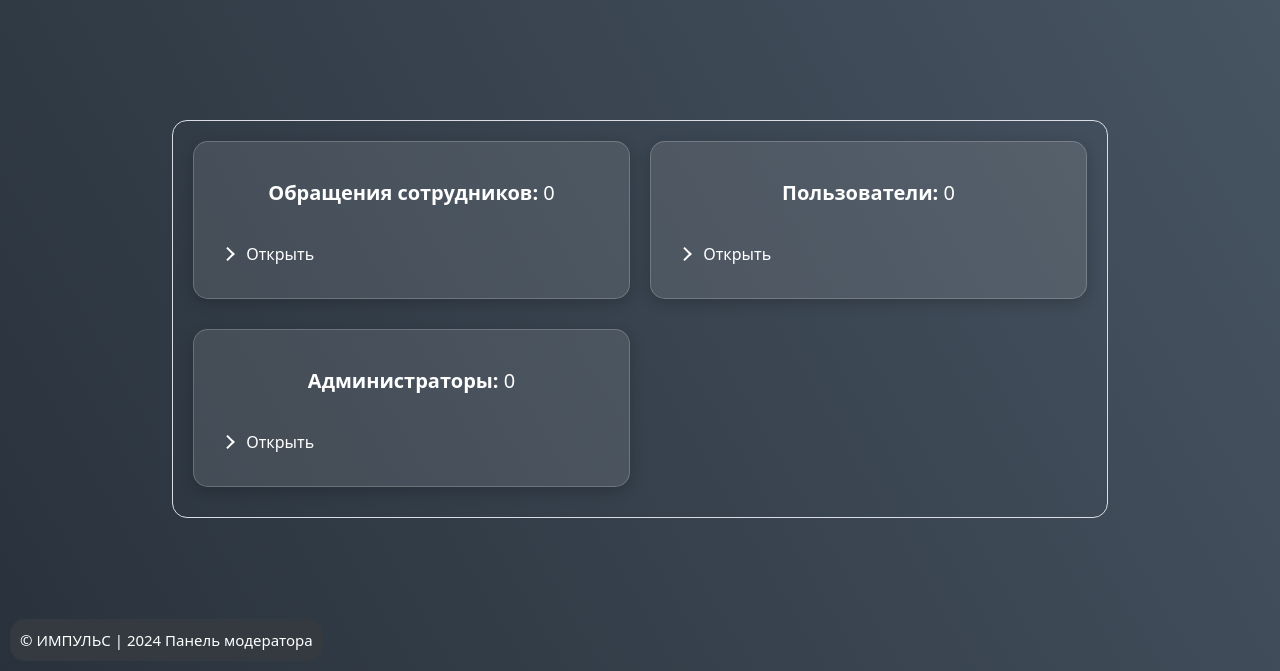
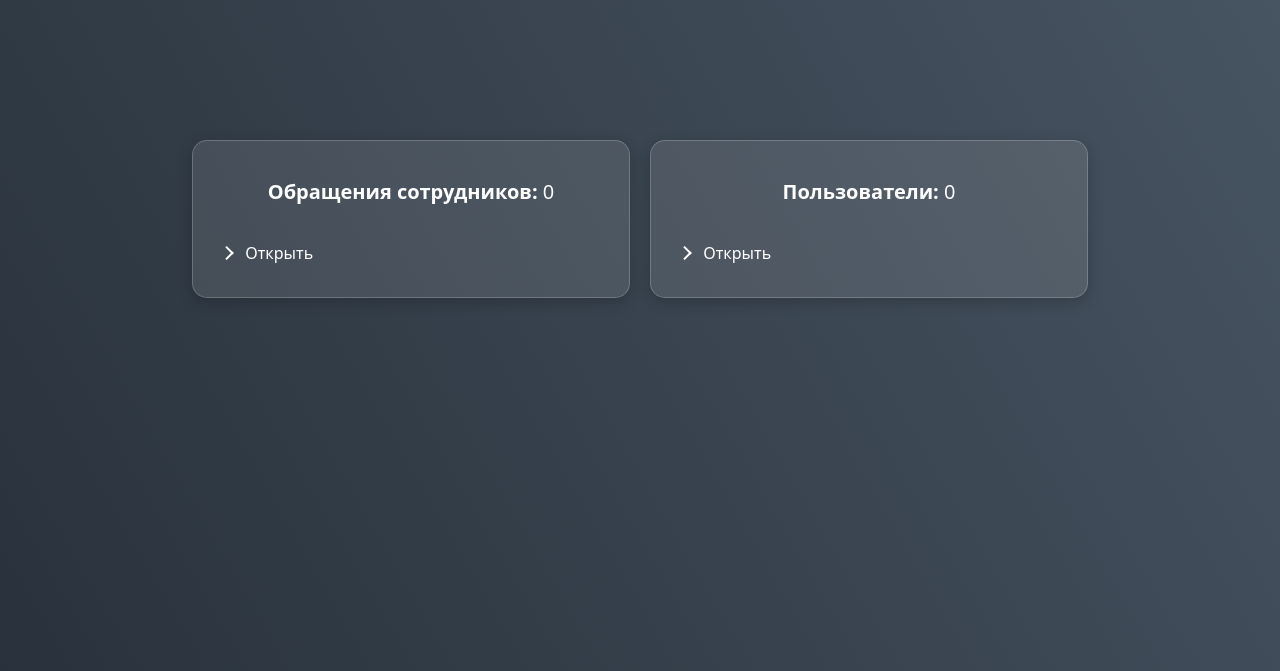
Before and after one commit to gh122R/Impuls, a PHP site: page /src/views/moderator-panel/index.html in a window 1280 px wide. Shown: the part 129-800 px from the top of the page. Run offline with PHP 8.4, Linux system fonts and the light colour scheme.

Commit message:
Мелкие правки. Доработка панели модератора

```diff
--- a/public/scripts/moderator-panel.js
+++ b/public/scripts/moderator-panel.js
@@ -1,6 +1,10 @@
-getUsersButton = document.getElementById('accordion-2')
-function UserInteraction(){
-    function getAllUsers () {
+class userInteraction{
+    constructor() {
+        this.getUsersButton = document.getElementById('accordion-2')
+        this.init()
+    }
+
+     async getAllUsers () {
         fetch('/getAllUsers', {
             method: 'GET',
             headers: {
@@ -10,13 +14,14 @@ function UserInteraction(){
             .then(response => response.json())
             .then(data => {
                 if (data.users){
-                    updateAllUsers(data.users)
+                    this.updateAllUsers(data.users)
                 }
             }).catch(error => {
             console.log(error)
         })
+    }
 
-        function updateAllUsers(users){
+     updateAllUsers(users){
         const usersAccordion = document.querySelector(".users-accordion")
         users.length === 0 ? usersAccordion.innerHTML = 'Пользователей нет. Как это возможно 0_0?' : users.forEach(user => {
             let id = document.createElement("span").innerHTML = user.id
@@ -43,9 +48,8 @@ function UserInteraction(){
             usersAccordion.append(aboutUser)
         })
     }
-    }
 
-   async function deleteUser(){
+    async deleteUser(){
         try {
             const fetchDel =  await fetch('/deleteUser',{
                 method: 'POST',
@@ -56,17 +60,12 @@ function UserInteraction(){
                 body: JSON.stringify({userId: usrId})
             })
             const data = await fetchDel.json();
-            if (data.success){
-                console.log('success!')
-            }else{
-                console.log('error!')
-            }
         }catch (error){
             console.log(error)
         }
     }
 
-    async function setUserRole() {
+    async setUserRole() {
         try {
             const fetchSetRole = await fetch('/setRole', {
                 method: 'POST',
@@ -86,10 +85,100 @@ function UserInteraction(){
             console.log(error)
         }
     }
-    getUsersButton.addEventListener("click",  () => {
+
+    init(){
+        this.getUsersButton.addEventListener("click",  () => {
             document.querySelector('.users-accordion').innerHTML = ''
-        getAllUsers()
+            this.getAllUsers()
+        })
+    }
+}
+
+class complaintInteraction{
+
+    constructor() {
+        this.getComplaintsButton = document.getElementById('accordion-1')
+        this.init()
+    }
+    async getAllComplaints(){
+        fetch('/getAllComplaints', {
+            method: 'GET',
+            headers: {
+                'X-Requested-With': 'XMLHttpRequest'
+            }
+        })
+            .then(response => response.json())
+            .then(data => {
+                if(data.complaints){
+                    this.updateComplaints(data.complaints)
+                }
+            }).catch(error  => {
+                console.log(error)
         })
     }
 
-UserInteraction()
+    updateComplaints(complaints) {
+        const usersAccordion = document.querySelector(".complaints-accordion")
+        complaints.length === 0 ? usersAccordion.innerHTML = 'Обращений нет.' : complaints.forEach(complaint => {
+            let id = document.createElement("span").innerHTML = complaint.id + 1
+            let fullName = document.createElement("span").innerHTML = complaint.first_name +  ` ` + complaint.surname
+            let aboutComplaint = document.createElement("div")
+            aboutComplaint.innerHTML = `
+                <div class="accordion">
+                      <input type="checkbox" id="accordion-${id}" name="accordion-checkbox" hidden>
+                      <label class="accordion-header" for="accordion-${id}">
+                        <i class="icon icon-arrow-right mr-1"></i>
+                        #${id-1} ${complaint.problem_category} | ${complaint.department}
+                        <span class="status-container">
+                        <span class="status-complaint ${complaint.status === 'В обработке' ? "processing"
+                                                                        : complaint.status === 'В работе' ? "in-work" : "finished"}">
+                                                                        ${complaint.status}</span></span>
+                      </label>
+                      <div class="accordion-body">
+                         <p>Отправитель: ${fullName}</p>
+                         <div class="accordion accordion-comment">
+                              <input type="checkbox" id="accordion-complaint-description-${id}" name="accordion-checkbox" hidden>
+                              <label class="accordion-header" for="accordion-complaint-description-${id}">
+                                <i class="icon icon-arrow-right mr-1"></i>
+                                Комментариий пользователя
+                              </label>
+                              <div class="accordion-body accordion-body-comment">
+                              <blockquote>
+                              <p>${complaint.description} </p>
+                              <cite>- ${fullName}</cite>
+                            </blockquote>
+                              </div>
+                        </div>
+                        ${complaint.admin_comment ? `
+                        <div class="accordion accordion-comment">
+                              <input type="checkbox" id="accordion-complaint-admin-comment-${id}" name="accordion-checkbox" hidden>
+                              <label class="accordion-header" for="accordion-complaint-admin-comment-${id}">
+                                <i class="icon icon-arrow-right mr-1"></i>
+                                Комментариий администратора
+                              </label>
+                              <div class="accordion-body accordion-body-comment">
+                             <blockquote>
+                              <p>${complaint.admin_comment}</p>
+                              <cite>- ${complaint.admin_name}</cite>
+                            </blockquote>
+                              </div>
+                        </div>
+                        ` : ``}
+                         <p class="created_at"><span>Дата отправки: ${complaint.created_at}</span></p>
+                      </div>
+                </div>
+                `
+            aboutComplaint.classList.add("about-user")
+            usersAccordion.append(aboutComplaint)
+        })
+    }
+
+    init(){
+        this.getComplaintsButton.addEventListener("click",  () => {
+            document.querySelector('.complaints-accordion').innerHTML = ''
+            this.getAllComplaints()
+        })
+    }
+}
+new complaintInteraction()
+new userInteraction();
--- a/public/styles/moderator/moderator-panel.css
+++ b/public/styles/moderator/moderator-panel.css
@@ -3,13 +3,16 @@
     padding: 20px;
     max-width: 1200px;
 }
+
 .card {
     background: rgba(255, 255, 255, 0.1);
     border-radius: 15px;
     border: 1px solid rgba(255, 255, 255, 0.2);
     box-shadow: 0 4px 15px rgba(0, 0, 0, 0.2);
     transition: transform 0.3s ease;
+    height: fit-content;
 }
+
 .card:hover {
     transform: translateY(-5px);
 }
@@ -50,7 +88,7 @@
     color: white;
 }
 
-.panel {
+.panel-container {
     display: grid;
     grid-template-columns: repeat(auto-fit, minmax(300px, 1fr));
     gap: 20px;
@@ -63,15 +101,4 @@
     justify-content: space-between;
     align-items: center;
     padding: 10px;
-    border-bottom: 1px solid #ddd;
 }
-
-footer {
-    text-align: center;
-    padding: 10px;
-    font-size: 15px;
-    border-radius: 15px;
-    background: #343a40;
-    color: white;
-    margin-top: 30px;
-}
--- a/src/app/Controllers/AdminController.php
+++ b/src/app/Controllers/AdminController.php
@@ -79,7 +79,7 @@ class AdminController
         {
             $data = json_decode(file_get_contents("php://input"),true);
             $complaintId = $data['complaintId'];
-            $comment = $data['comment'];
+            $comment = htmlspecialchars($data['comment']);
             if($complaintId)
             {
                 $result = $this->Complaint->adminCompleteComplaint($complaintId, $comment);
--- a/src/app/Controllers/HomeController.php
+++ b/src/app/Controllers/HomeController.php
@@ -20,7 +20,7 @@ class HomeController
         $problemCategories = $this->Complaint->getProblemCategories();
         $userInfo = $this->User->findUserById($_SESSION['user_id']);
         if ($_SERVER['REQUEST_METHOD'] == 'POST' &&  isset($_SERVER['HTTP_X_REQUESTED_WITH']) && $_SERVER['HTTP_X_REQUESTED_WITH'] == 'XMLHttpRequest') {
-            $description = $_POST['description'] ?? '';
+            $description = htmlspecialchars($_POST['description']) ?? '';
             $departmentId = $_POST['departmentId'] ?? null;
             $problemCategoryId = $_POST['problemCategoryId'] ?? null;
             if (!empty($description) && !empty($departmentId) && !empty($problemCategoryId)) {
--- a/src/app/Router.php
+++ b/src/app/Router.php
@@ -11,13 +11,9 @@ class Router
     private array $routes;
     public function register(string $route, callable|array $action, array $middleware = []): self
     {
-        /*Мне лень это делать*/
-/*        $dinamicRoute = preg_replace('/\{(\w+)\}/', '(?P<$1>[^\/]+)', $route);
-        $dinamicRoute = "#^" . $dinamicRoute . "$#";*/
         $this->routes[$route] = [
             'action' => $action,
             'middleware' => $middleware,
-      /*      'dinamicRoutetern' => $dinamicRoute,*/
         ];
         return $this;
     }
--- a/src/views/auth/register.html
+++ b/src/views/auth/register.html
@@ -33,7 +33,7 @@
                 </div>
                 <br>
                 <div class="form-group">
-                    <input id="email" name="email"  class="form-input" placeholder=" " required autocomplete="off">
+                    <input id="email" name="email" type="email"  class="form-input" placeholder=" " required autocomplete="off">
                     <label class="form-label" for="email">почта</label>
                 </div>
                 <br>
--- a/src/views/moderator-panel/index.html
+++ b/src/views/moderator-panel/index.html
@@ -54,7 +54,7 @@
     </div>
 </div>
 <main class="container grid-lg">
-    <div class="panel">
+    <div class="panel-container">
         <div class="card">
             <div class="card-header"><strong>Обращения сотрудников:</strong> <span id="complaint-count">0</span></div>
             <div class="accordion">
@@ -63,8 +63,7 @@
                     <i class="icon icon-arrow-right mr-1"></i>
                     Открыть
                 </label>
-                <div class="accordion-body">
-                    <div class="card-body" id="complaint-list">Загрузка...</div>
+                <div class="accordion-body complaints-accordion">
                 </div>
             </div>
         </div>
@@ -80,34 +79,8 @@
                 </div>
             </div>
         </div>
-        <div class="card">
-            <div class="card-header"><strong>Администраторы:</strong> <span id="admin-count">0</span></div>
-            <div class="accordion">
-                <input type="checkbox" id="accordion-3" name="accordion-checkbox" hidden>
-                <label class="accordion-header" for="accordion-3">
-                    <i class="icon icon-arrow-right mr-1"></i>
-                    Открыть
-                </label>
-                <div class="accordion-body">
-                    <div class="card-body" id="admin-list">
-                        <div class="admin-card">
-                            <div class="admin-card__header">
-                                <span>Админ 1</span>
-                            </div>
-                            <div class="admin-card__body">
-                                <button class="btn btn-error">Удалить</button>
-                                <button class="btn btn-primary">Изменить роль</button>
-                            </div>
-                        </div>
-                    </div>
-                </div>
-            </div>
-        </div>
     </div>
 </main>
-<footer>
-    <p>&copy; ИМПУЛЬС | 2024 Панель модератора</p>
-</footer>
 <script>
     const userCard = document.querySelector(".user-card")
     const dropdownMenu = document.querySelector(".dropdown-menu")
```
Also changed, not shown: other parts of public/styles/moderator/moderator-panel.css (+35 -0 lines), src/app/Controllers/Auth/AuthController.php (+28 -36 lines), src/views/home/index.html (+4 -4 lines). Lines whose indentation alone changed are shown as unchanged.
